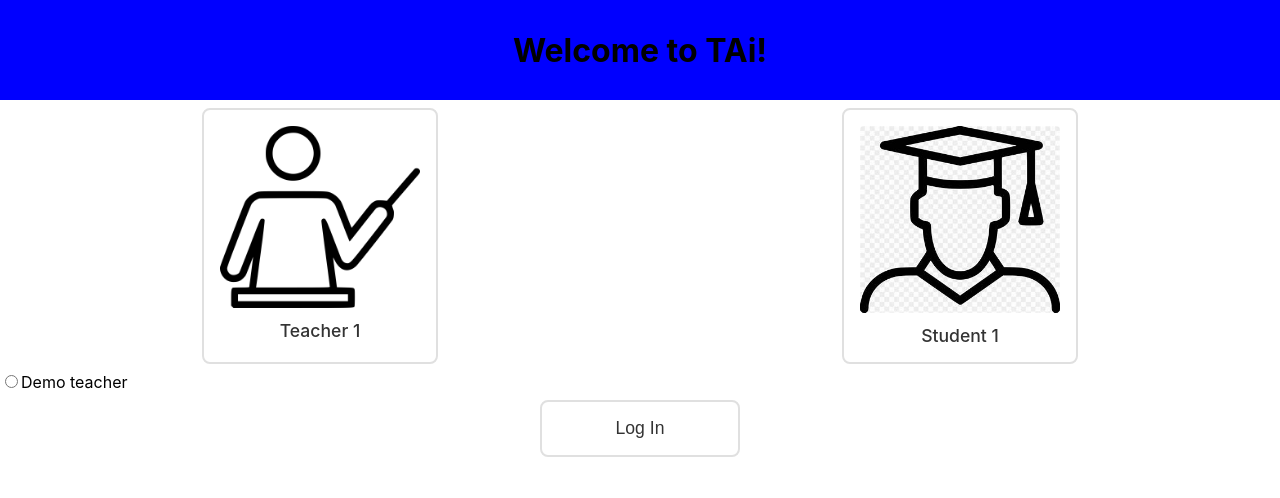
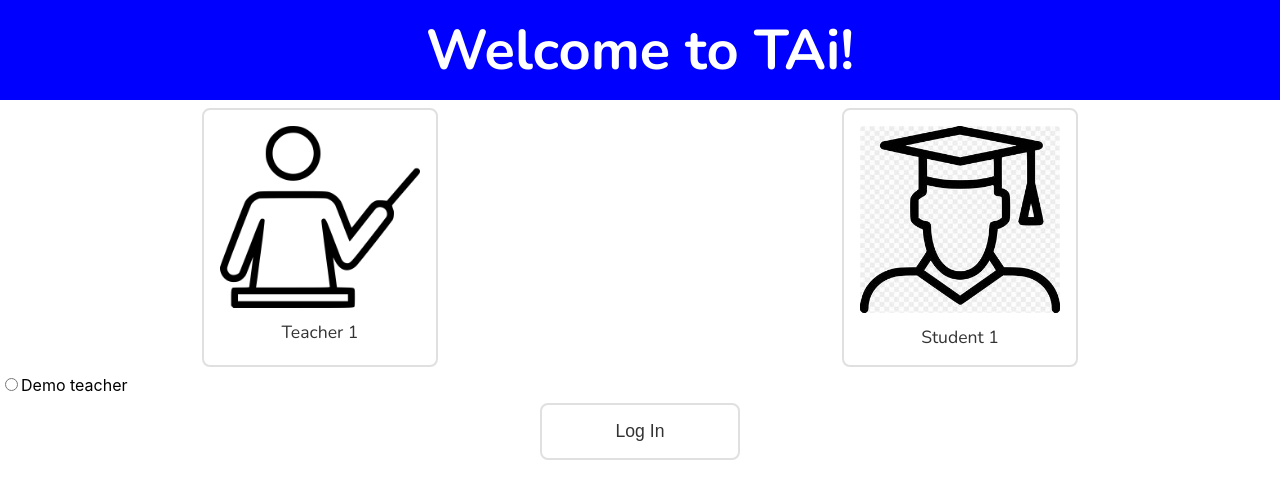
Before and after one commit to SwiftSeizure/tAI, a React (Create React App) app in the folder tai-frontend/: page / in a window 1280 px wide. Shown: the top 498 px of the page. Built offline with nearby package versions, Linux system fonts and the light colour scheme.

Commit message:
Title card cleaned up

```diff
--- a/tai-frontend/src/CSS/Buttons.css
+++ b/tai-frontend/src/CSS/Buttons.css
@@ -143,11 +143,6 @@ If a new button is made:
     margin-bottom: 12px;
   }
 
-.radio-card-button-label {
-    font-weight: 500;
-    font-size: 1.1rem;
-    color: #333;
-  }
 
 .radio-card-button:focus-within {
     outline: 2px solid #3498db;
--- a/tai-frontend/src/CSS/CardLayouts.css
+++ b/tai-frontend/src/CSS/CardLayouts.css
@@ -44,20 +44,48 @@ If a new button is made:
 
 
 
+
 .title-card-center {
-    display: flex;
-    justify-content:center;
+    display: grid;
+    grid-template-columns: 1fr 1fr;
     align-items: center;
-    height: 100px; /* or whatever works */
+    height: 100px;
     background-color: blue;
     position: relative;
-   }
-
-.title-card-h1 {
-    margin: 0;
   }
 
-.title-card-back-button {
-    position:static;
+  .title-only {
+    grid-column: 1 / span 2;
+    text-align: center;
+  }
 
+  .back-button-container {
+    grid-column: 1;
+    display: flex;
+    justify-content: flex-start;
+    padding-left: 1rem;
   }
+
+  .title-container {
+    grid-column: 1 / span 2;
+    text-align: center;
+    position: absolute;
+    left: 50%;
+    transform: translateX(-50%);
+    width: fit-content;
+  }
+
+  .title-card-h1 {
+    margin: 0;
+    white-space: nowrap;
+    color: white;
+  }
+
+  .custom-button-title {
+    background: none;
+    border: none;
+    cursor: pointer;
+    color: white;
+    font-size: 1.5rem;
+    padding: 0.5rem;
+  }
--- a/tai-frontend/src/CSS/Headers.css
+++ b/tai-frontend/src/CSS/Headers.css
@@ -0,0 +1,29 @@
+@import url('https://fonts.googleapis.com/css2?family=Nunito&family=Raleway:wght@400;600;700&display=swap');
+@import url('https://fonts.googleapis.com/css2?family=Nunito:wght@400;700&family=Open+Sans:wght@400;600&display=swap');
+
+/* Guidelines
+Fonts for the entire application
+If a new heading is made:
+    1: Add it here under the index
+    2: Tag it at the top with the exact name
+*/
+
+/* Index:
+    1. title-card-h1
+    2.
+
+*/
+
+
+.title-card-h1 {
+    font-family: 'Nunito', sans-serif;
+    font-size:  3.5rem;
+}
+
+
+.radio-card-button-label {
+    font-weight: 500;
+    font-size: 1.1rem;
+    font-family: 'Nunito', sans-serif;
+    color: #333;
+  }
--- a/tai-frontend/src/components/ModuleComponent.js
+++ b/tai-frontend/src/components/ModuleComponent.js
@@ -15,7 +15,7 @@ const ModuleComponent = ( { module, onDaySelect, onMaterialSelect, onAssignmentS
 
     return (
         <>
-        <div className="individual-module-componet-div">
+        <div className="individual-module-component-div">
             <div
                 onClick={toggleExpand}
             >
--- a/tai-frontend/src/components/TitleCard.js
+++ b/tai-frontend/src/components/TitleCard.js
@@ -1,12 +1,12 @@
 import React from "react";
 import { useNavigate } from "react-router-dom";
 import ArrowBackIcon from '@mui/icons-material/ArrowBack';
+import headers from "../CSS/Headers.css"
 
 const TitleCard = ( { title  } ) => {
 
 
     const navigate = useNavigate();
-
 
 
     const goBackPage = (e) => {
@@ -19,22 +19,29 @@ const TitleCard = ( { title  } ) => {
 
     return(
         <>
+        <div className="title-card-center">
 
-            {title === "" ?
-                <div className="title-card-center">
+            {title === "" ?  (
+                <div className="title-only">
                     <h1 className="title-card-h1"> Welcome to TAi! </h1>
                 </div>
-                :
-                <div className="title-card-center">
+                ) : (
+                <>
+                    <div className="back-button-container">
                         <button
                             className="custom-button-title"
                             onClick={ (e) => goBackPage(e)}
                             >
                             <ArrowBackIcon />
                         </button>
+                    </div>
+                    <div className="title-container">
                         <h1 className="title-card-h1"> {title} </h1>
                     </div>
+                </>
+                )
             }
+        </div>
 
         </>
     );
--- a/tai-frontend/src/pages/Universal/TeacherStudentHomePage.js
+++ b/tai-frontend/src/pages/Universal/TeacherStudentHomePage.js
@@ -90,11 +90,9 @@ const TeacherStudentHomePage = (  ) => {
     const title = "Welcome " + name;
     return(
         <>
-        <div className="title-card-center">
-            < TitleCard
-                title={title}
-            />
-        </div>
+
+        < TitleCard title={title}/>
+
 
         <div className="class-unit-card-grid">
 
--- a/tai-frontend/src/pages/Universal/TeacherStudentModulePage.js
+++ b/tai-frontend/src/pages/Universal/TeacherStudentModulePage.js
@@ -242,9 +242,8 @@ const TeacherStudentModulePage = () => {
 
     return(
         <>
-        <TitleCard
-            title={unitName}
-        />
+
+        <TitleCard title={unitName} />
 
         <div className="modulepage-layout-grid">
 
--- a/tai-frontend/src/pages/Universal/TeacherStudentUnitPage.js
+++ b/tai-frontend/src/pages/Universal/TeacherStudentUnitPage.js
@@ -73,11 +73,8 @@ const TeacherStudentUnitPage = () => {
 
     return(
         <>
-        <div className="title-card-center">
-            <TitleCard
-                title={classname}
-            />
-        </div>
+
+        <TitleCard title={classname} />
 
         <div className="class-unit-card-grid">
             {populateUnitCards()}
```
Lines whose indentation alone changed are shown as unchanged.
